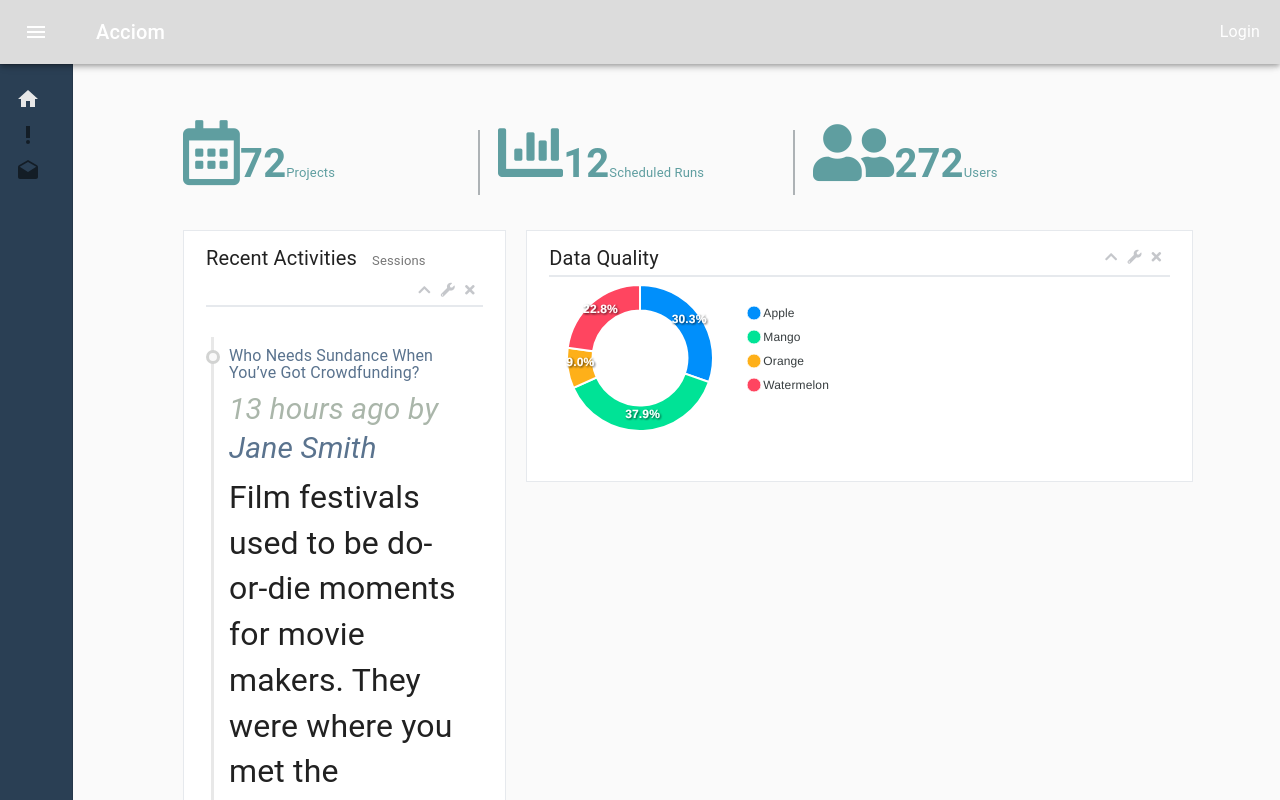
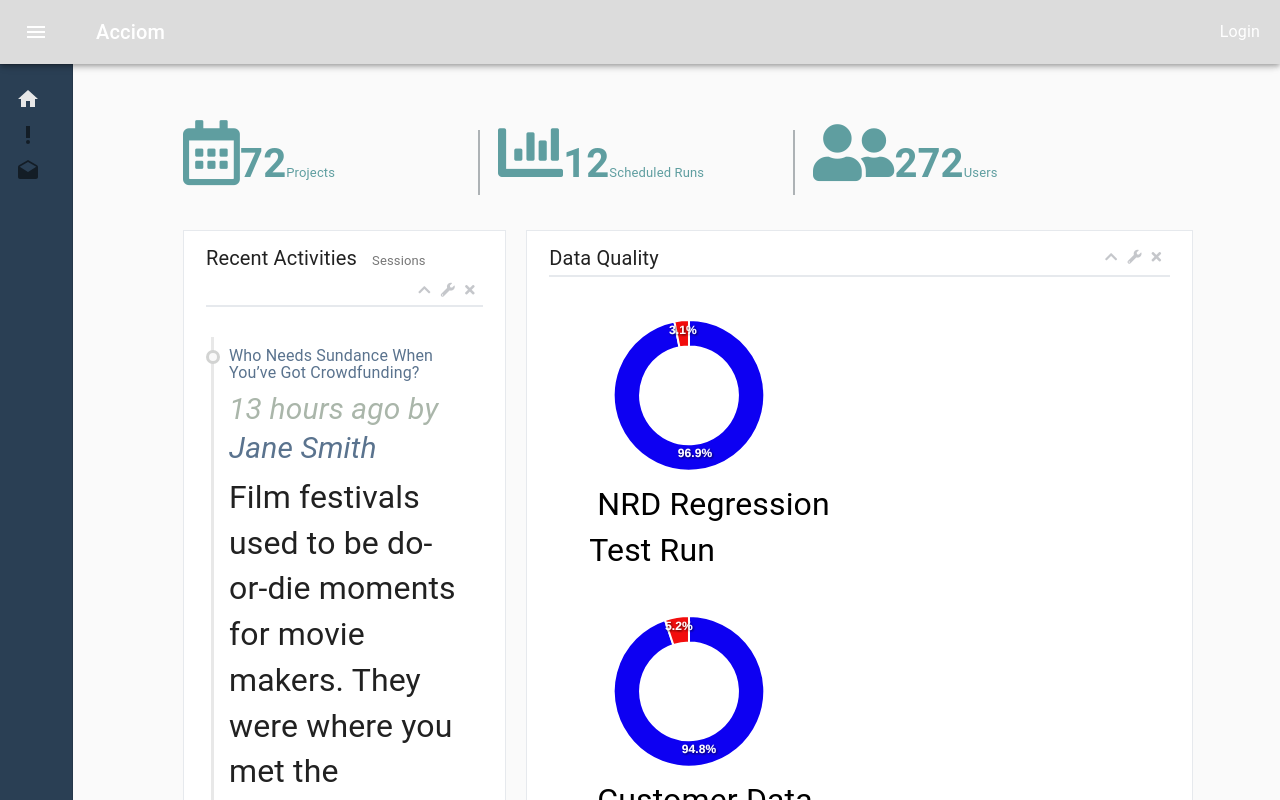
Before and after one commit to somasunder-cs/acciom-portal, a React app: page /dashboard in a window 1280 px wide. Shown: the top 800 px of the page. Built offline with nearby package versions, Linux system fonts and the light colour scheme.

Commit message:
donut chart changes

```diff
--- a/src/components/DonutChart.js
+++ b/src/components/DonutChart.js
@@ -4,13 +4,21 @@ import Chart from "react-apexcharts";
 class DonutChart extends Component {
   constructor(props) {
     super(props);
-
-    this.state = {
+    this.charatData = {
       options : {
-        series: [44, 55, 13, 33],
-        labels: ['Apple', 'Mango', 'Orange', 'Watermelon'],
-        chart: {
-            type: 'donut'
+        series: [props.chartData.project_dqi_percentage, (100 - props.chartData.project_dqi_percentage) ],
+        labels: ['DPI1', 'DPI2'],
+        colors:[function({ value, seriesIndex, w }) {
+          if(value < 55) {
+              return '#f20d0d'
+          } else if (value >= 55 && value < 80) {
+              return '#ff0000'
+          } else {
+              return '#0d00f2'
+          }
+        }],
+        legend: {
+          show: false
         }
       }
     };
@@ -19,7 +27,8 @@ class DonutChart extends Component {
   render() {
     return (
       <div className="donut">
-        <Chart options={this.state.options} series={this.state.options.series} type="donut" width="300" />
+        <Chart options={this.charatData.options} series={this.charatData.options.series} type="donut" width="200" colors={this.charatData.options.colors} />
+        <span className="chartProjectName">{this.props.chartData.project_name}</span>
       </div>
     );
   }
--- a/src/containers/DQIContainer.js
+++ b/src/containers/DQIContainer.js
@@ -2,7 +2,19 @@ import React from 'react';
 import { connect } from 'react-redux';
 import DonutChart from '../components/DonutChart'
 
-function DQIContainer () {
+function DQIContainer (props) {
+    console.log("DQIContainer=", props);
+
+    const getDonutCharts = () => {
+      let chartList = [];
+      if (props.orgDataQuality.projects) {
+        chartList =  props.orgDataQuality.projects.map(function(item, index){
+          return (<li key={ index }><DonutChart chartData={item}/></li>);
+        })
+      }
+      return chartList;
+    };
+
     return (
         <div className="col-md-8 col-sm-8 col-xs-12">
           <div className="x_panel tile overflow_hidden">
@@ -24,7 +36,9 @@ function DQIContainer () {
                 </li>
               </ul>
               <div className="clearfix"></div>
-              <DonutChart />
+              <ul className="donutContent">
+              {getDonutCharts()}
+              </ul>
             </div>
           </div>
 
--- a/src/css/card.css
+++ b/src/css/card.css
@@ -9,7 +9,7 @@
 }
 
 .eScNsh {
-    font-size: 0rem !important;
+    font-size: 1rem !important;
 }
 
 .cardBox {
--- a/src/css/styles.css
+++ b/src/css/styles.css
@@ -4303,4 +4303,15 @@ html
 .donut {
     width: 300px;
     display: inline-block;
+    padding-top: 35px;
 }
+
+.donutContent li{
+    width: 50%;
+    display: contents;
+}
+
+.chartProjectName {
+    color: #000 !important;
+    padding-left: 8px;
+}
```
Also changed, not shown: 1 other file (tests, documents, lock files or other folders).
